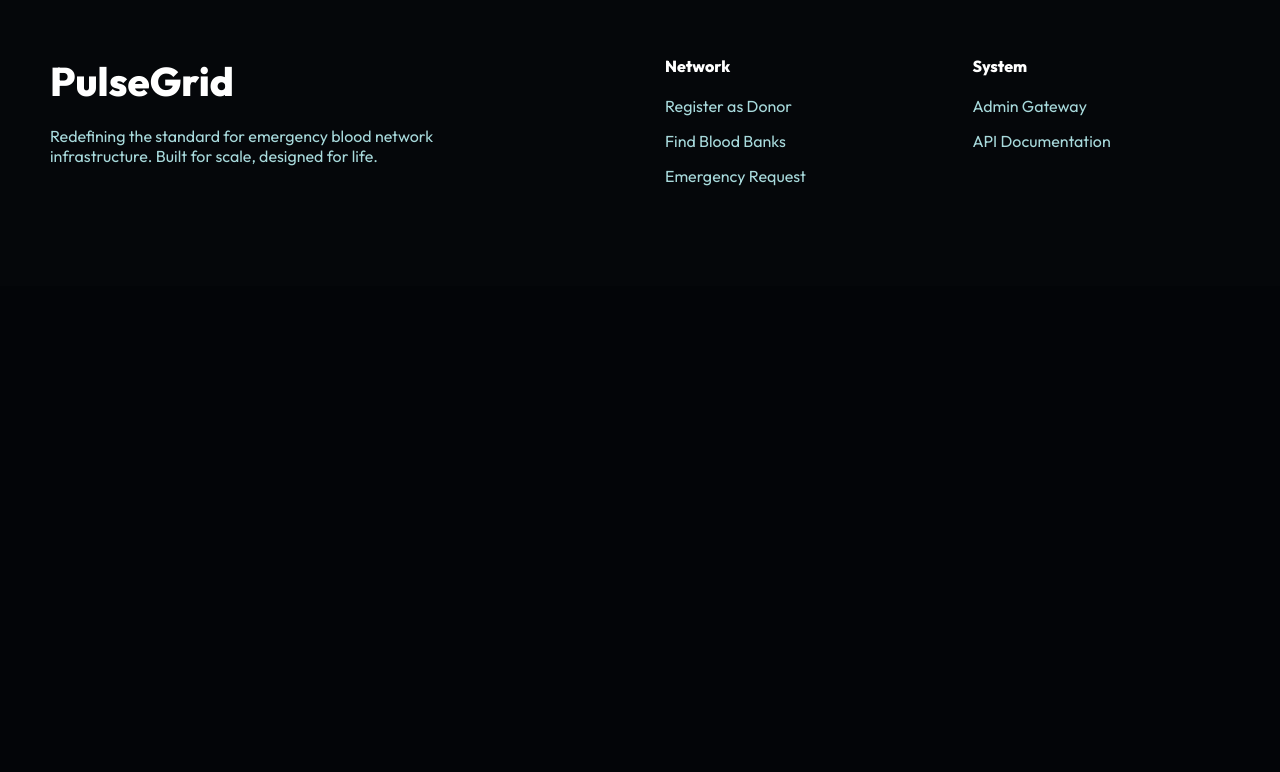
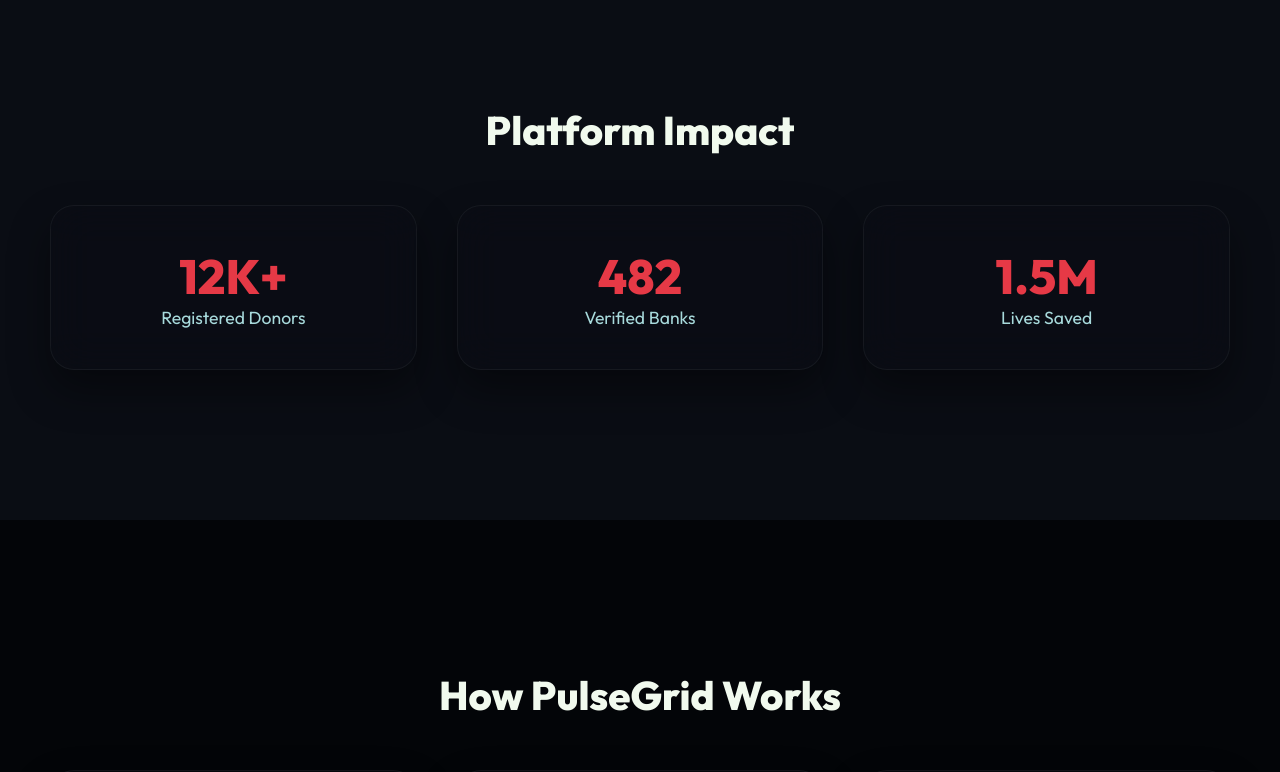
Before and after one commit to Abhinavms1/pulsegrid, a Next.js app: page / in a window 1280 px wide. Shown: the part 2024-2796 px from the top of the page. Before the commit the page ends 2310 px from the top, so only its background shows below. Built offline with nearby package versions, Linux system fonts and the light colour scheme.

Commit message:
Implement Phase 9: Comprehensive Mobile Optimization and Touch Support

```diff
--- a/src/app/globals.css
+++ b/src/app/globals.css
@@ -240,6 +240,139 @@
   transform: translateY(0);
 }
 
+/* Base Nav & Layout Classes */
+.nav-bar {
+  display: flex;
+  justify-content: space-between;
+  padding: 15px 40px;
+  margin: 20px 50px;
+  border-radius: 50px;
+  position: sticky;
+  top: 20px;
+  z-index: 1000;
+  border: 1px solid rgba(255,255,255,0.05);
+}
+
+.nav-brand {
+  display: flex;
+  align-items: center;
+  gap: 15px;
+}
+
+.nav-links {
+  display: flex;
+  gap: 30px;
+  align-items: center;
+}
+
+.impact-grid, .steps-grid, .footer-grid {
+  display: grid;
+  gap: 40px;
+}
+
+.impact-grid { grid-template-columns: repeat(3, 1fr); }
+.steps-grid { grid-template-columns: repeat(3, 1fr); }
+.footer-grid { grid-template-columns: repeat(4, 1fr); }
+
+/* --- MOBILE OPTIMIZATIONS --- */
+@media (max-width: 1024px) {
+  .section-padding {
+    padding: 100px 30px;
+  }
+}
+
+@media (max-width: 768px) {
+  /* Disable Custom Cursor entirely on Mobile */
+  * { cursor: auto !important; }
+  .custom-cursor { display: none !important; }
+
+  .section-padding {
+    padding: 60px 20px;
+  }
+
+  .text-massive {
+    font-size: 3rem; /* Downscale massive typography */
+  }
+
+  .splash-text {
+    font-size: 2rem;
+  }
+
+  .splash-logo-circle img {
+    width: 50px !important;
+    height: 50px !important;
+  }
+
+  /* Stack Bento Grid */
+  .bento-grid {
+    display: flex;
+    flex-direction: column;
+    gap: 20px;
+  }
+
+  .bento-item {
+    padding: 30px;
+  }
+
+  /* Reset grid spans for mobile */
+  .bento-item[style*="span"] {
+    grid-column: span 1 !important;
+    grid-row: span 1 !important;
+    flex-direction: column !important;
+    align-items: flex-start !important;
+    gap: 20px;
+  }
+
+  /* Nav Bar Mobile Refactor */
+  .nav-bar {
+    flex-direction: column;
+    padding: 15px 20px;
+    margin: 10px;
+    border-radius: 20px;
+    gap: 20px;
+  }
+
+  .nav-links {
+    width: 100%;
+    justify-content: space-between;
+    gap: 10px;
+    flex-wrap: wrap;
+  }
+
+  .nav-links .btn-primary {
+    width: 100%;
+    text-align: center;
+    margin-top: 10px;
+  }
+
+  /* Stack inline flex rows */
+  div[style*="display: flex"][style*="gap: 20px"] {
+    flex-direction: column;
+    width: 100%;
+  }
+
+  .btn-primary, .glass-panel {
+    text-align: center;
+    width: 100%;
+  }
+
+  /* Stack Grids */
+  .impact-grid, .steps-grid, .footer-grid {
+    grid-template-columns: 1fr;
+    gap: 20px;
+  }
+
+  .footer-grid div[style*="span 2"] {
+    grid-column: span 1 !important;
+  }
+}
+
+/* Touch Device Specific Overrides */
+@media (pointer: coarse) {
+  * { cursor: auto !important; }
+  .custom-cursor { display: none !important; }
+}
+
 /* Button Drip Effect */
 .btn-primary {
   background: linear-gradient(135deg, var(--primary-red), var(--primary-red-hover));
--- a/src/app/layout.js
+++ b/src/app/layout.js
@@ -14,15 +14,15 @@
         <SmoothScroll>
           <CustomCursor />
 
-          <nav className="glass-panel" style={{ display: 'flex', justifyContent: 'space-between', padding: '15px 40px', margin: '20px 50px', borderRadius: '50px', position: 'sticky', top: '20px', zIndex: 1000, border: '1px solid rgba(255,255,255,0.05)' }}>
-            <div style={{ display: 'flex', alignItems: 'center', gap: '15px' }}>
+          <nav className="glass-panel nav-bar">
+            <div className="nav-brand">
               <div style={{ background: 'white', padding: '5px', borderRadius: '50%' }}>
                 <img src="/logo.jpg" alt="PulseGrid Logo" style={{ width: '30px', height: '30px', objectFit: 'contain' }} />
               </div>
               <span style={{ fontWeight: 'bold', fontSize: '1.2rem', color: 'var(--text-light)', letterSpacing: '-0.5px' }}>PulseGrid</span>
             </div>
 
-            <div style={{ display: 'flex', gap: '30px', alignItems: 'center' }}>
+            <div className="nav-links">
               <a href="/" className="nav-link">Home</a>
               <a href="/blood-banks" className="nav-link">Find Donors</a>
               <a href="/request-blood" className="nav-link" style={{ color: 'var(--primary-red)' }}>Request Blood</a>
--- a/src/app/page.js
+++ b/src/app/page.js
@@ -148,11 +148,52 @@
           </section>
         )}
 
+        {/* Platform Impact Statistics */}
+        <section className="section-padding" style={{ background: 'var(--dark-surface)', position: 'relative', zIndex: 1 }}>
+          <h2 style={{ fontSize: '2.5rem', marginBottom: '50px', textAlign: 'center', color: 'var(--text-light)' }}>Platform Impact</h2>
+          <div className="impact-grid">
+            <div className="glass-panel" style={{ padding: '40px', textAlign: 'center' }}>
+              <h3 style={{ fontSize: '3rem', color: 'var(--primary-red)' }}>12K+</h3>
+              <p style={{ fontSize: '1.1rem', color: 'var(--text-muted)' }}>Registered Donors</p>
+            </div>
+            <div className="glass-panel" style={{ padding: '40px', textAlign: 'center' }}>
+              <h3 style={{ fontSize: '3rem', color: 'var(--primary-red)' }}>482</h3>
+              <p style={{ fontSize: '1.1rem', color: 'var(--text-muted)' }}>Verified Banks</p>
+            </div>
+            <div className="glass-panel" style={{ padding: '40px', textAlign: 'center' }}>
+              <h3 style={{ fontSize: '3rem', color: 'var(--primary-red)' }}>1.5M</h3>
+              <p style={{ fontSize: '1.1rem', color: 'var(--text-muted)' }}>Lives Saved</p>
+            </div>
+          </div>
+        </section>
+
+        {/* How It Works */}
+        <section className="section-padding" style={{ position: 'relative', zIndex: 1, background: 'var(--dark-bg)' }}>
+          <h2 style={{ fontSize: '2.5rem', marginBottom: '50px', textAlign: 'center', color: 'var(--text-light)' }}>How PulseGrid Works</h2>
+          <div className="steps-grid">
+            <div className="glass-panel" style={{ padding: '40px', textAlign: 'center' }}>
+              <div style={{ width: '60px', height: '60px', background: 'rgba(230,57,70,0.1)', borderRadius: '50%', display: 'flex', alignItems: 'center', justifyContent: 'center', margin: '0 auto 20px', fontSize: '1.5rem', color: 'var(--primary-red)', fontWeight: 'bold' }}>1</div>
+              <h3 style={{ fontSize: '1.5rem', marginBottom: '15px' }}>Register</h3>
+              <p style={{ color: 'var(--text-muted)', lineHeight: '1.6' }}>Sign up as a donor with your blood group and location securely.</p>
+            </div>
+            <div className="glass-panel" style={{ padding: '40px', textAlign: 'center' }}>
+              <div style={{ width: '60px', height: '60px', background: 'rgba(230,57,70,0.1)', borderRadius: '50%', display: 'flex', alignItems: 'center', justifyContent: 'center', margin: '0 auto 20px', fontSize: '1.5rem', color: 'var(--primary-red)', fontWeight: 'bold' }}>2</div>
+              <h3 style={{ fontSize: '1.5rem', marginBottom: '15px' }}>Get Notified</h3>
+              <p style={{ color: 'var(--text-muted)', lineHeight: '1.6' }}>Receive emergency alerts when a nearby hospital needs your blood type.</p>
+            </div>
+            <div className="glass-panel" style={{ padding: '40px', textAlign: 'center' }}>
+              <div style={{ width: '60px', height: '60px', background: 'rgba(230,57,70,0.1)', borderRadius: '50%', display: 'flex', alignItems: 'center', justifyContent: 'center', margin: '0 auto 20px', fontSize: '1.5rem', color: 'var(--primary-red)', fontWeight: 'bold' }}>3</div>
+              <h3 style={{ fontSize: '1.5rem', marginBottom: '15px' }}>Save Lives</h3>
+              <p style={{ color: 'var(--text-muted)', lineHeight: '1.6' }}>Donate at the verified blood bank and track your life-saving impact.</p>
+            </div>
+          </div>
+        </section>
+
       </main>
 
       {/* Massive Footer */}
       <footer style={{ background: '#05070a', padding: '100px 50px', borderTop: '1px solid rgba(255,255,255,0.05)', position: 'relative', zIndex: 1 }}>
-        <div style={{ maxWidth: '1400px', margin: '0 auto', display: 'grid', gridTemplateColumns: 'repeat(4, 1fr)', gap: '50px' }}>
+        <div className="footer-grid" style={{ maxWidth: '1400px', margin: '0 auto' }}>
           <div style={{ gridColumn: 'span 2' }}>
             <h1 style={{ fontSize: '2.5rem', fontWeight: 'bold', color: 'white', marginBottom: '20px' }}>PulseGrid</h1>
             <p style={{ color: 'var(--text-muted)', maxWidth: '400px' }}>Redefining the standard for emergency blood network infrastructure. Built for scale, designed for life.</p>
```
